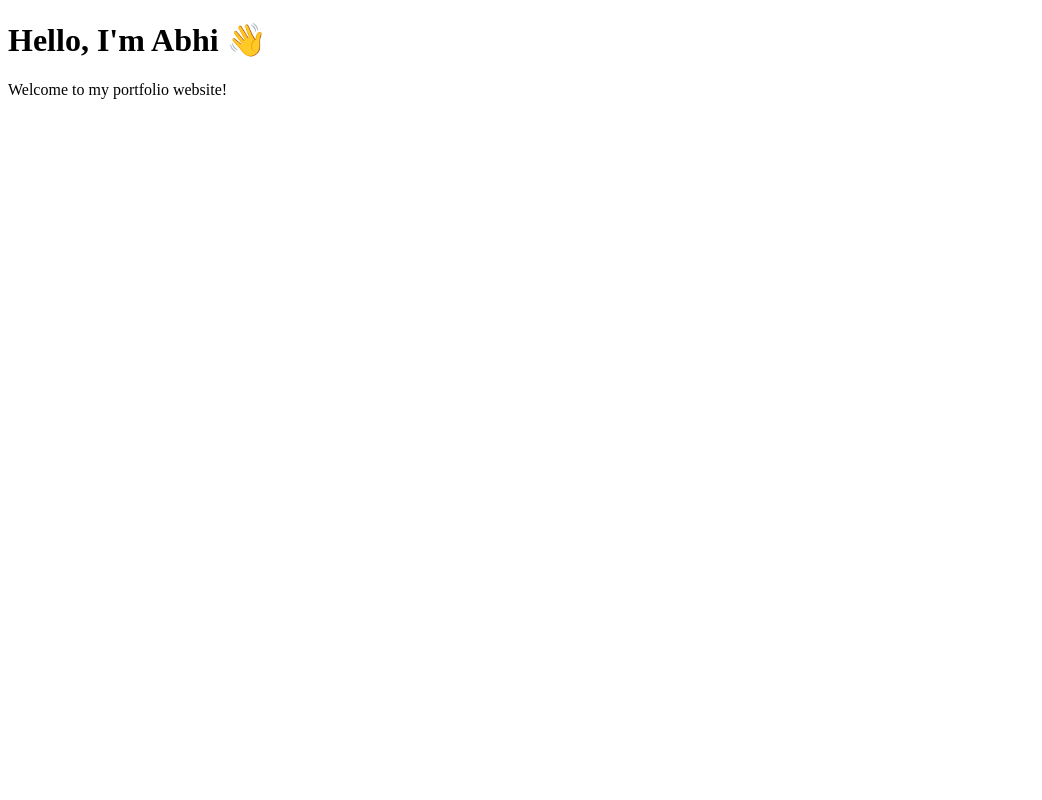
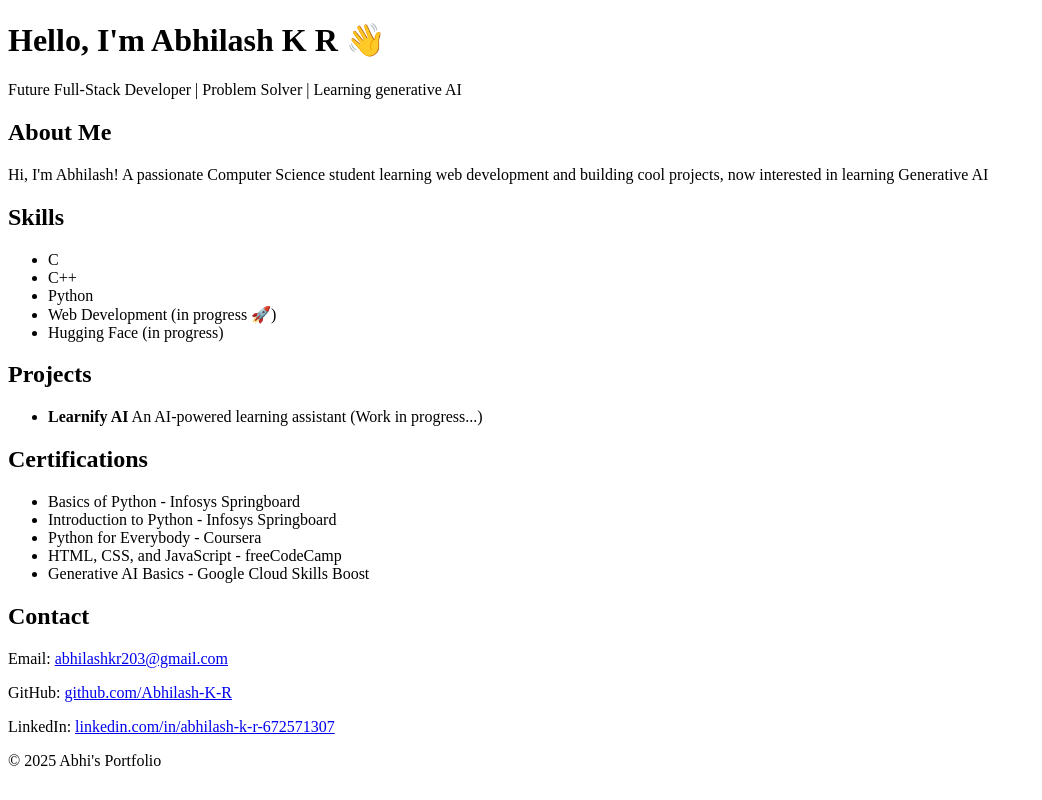
Before and after one commit to Abhilash-K-R/Abhilash_K_R-portfolio, a plain HTML site: page index.html in a window 1280 px wide. Shown: the whole page, without its empty margins (0-1042 px from the left). Drawn offline with Linux system fonts and the light colour scheme.

Commit message:
Added Certifications section + Contact

```diff
--- a/index.html
+++ b/index.html
@@ -6,7 +6,60 @@
   <title>Abhilash's Portfolio</title>
 </head>
 <body>
-  <h1>Hello, I'm Abhi 👋</h1>
-  <p>Welcome to my portfolio website!</p>
+    <header>
+        <h1>Hello, I'm Abhilash K R 👋</h1>
+        <p>Future Full-Stack Developer | Problem Solver | Learning generative AI</p>
+    </header>
+
+  <main>
+    <section id="about">
+      <h2>About Me</h2>
+      <p>Hi, I'm Abhilash! A passionate Computer Science student learning web development and building cool projects, now interested in learning Generative AI </p>
+    </section>
+
+    <section id="skills">
+      <h2>Skills</h2>
+      <ul>
+        <li>C</li>
+        <li>C++</li>
+        <li>Python</li>
+        <li>Web Development (in progress 🚀)</li>
+        <li>Hugging Face (in progress)</li>
+      </ul>
+    </section>
+
+    <section id="projects">
+      <h2>Projects</h2>
+      <ul>
+        <li><strong>Learnify AI</strong>  An AI-powered learning assistant (Work in progress...)</li>
+      </ul>
+    </section>
+
+    <section id="certifications">
+      <h2>Certifications</h2>
+      <ul>
+        <li>Basics of Python - Infosys Springboard</li>
+        <li>Introduction to Python - Infosys Springboard</li>
+          <!-- You can add/remove your real certificates here -->
+          <li>Python for Everybody - Coursera</li>
+          <li>HTML, CSS, and JavaScript - freeCodeCamp</li>
+          <li>Generative AI Basics - Google Cloud Skills Boost</li>
+      </ul>
+    </section>
+
+    <section id="contact">
+      <h2>Contact</h2>
+      <p>Email: <a href="https://mail.google.com/mail/?view=cm&fs=1&to=abhilashkr203@gmail.com" target="_blank">
+  abhilashkr203@gmail.com
+</a>
+</p>
+      <p>GitHub: <a href="https://github.com/Abhilash-K-R" target="_blank">github.com/Abhilash-K-R</a></p>
+      <p>LinkedIn: <a href="https://www.linkedin.com/in/abhilash-k-r-672571307/" target="_blank">linkedin.com/in/abhilash-k-r-672571307</a></p>
+    </section>
+  </main>
+
+  <footer>
+    <p>© 2025 Abhi's Portfolio</p>
+  </footer>
 </body>
 </html>
```
